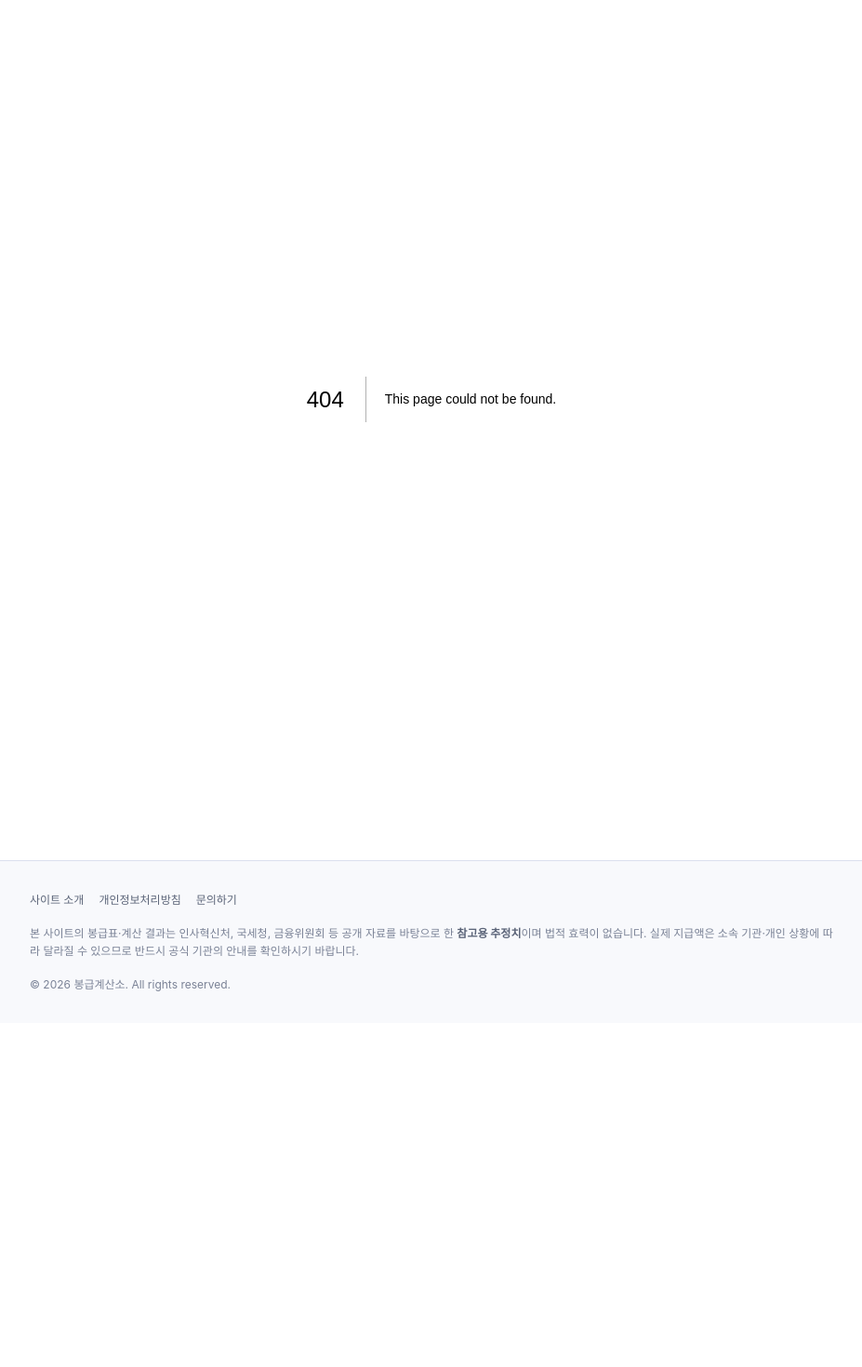
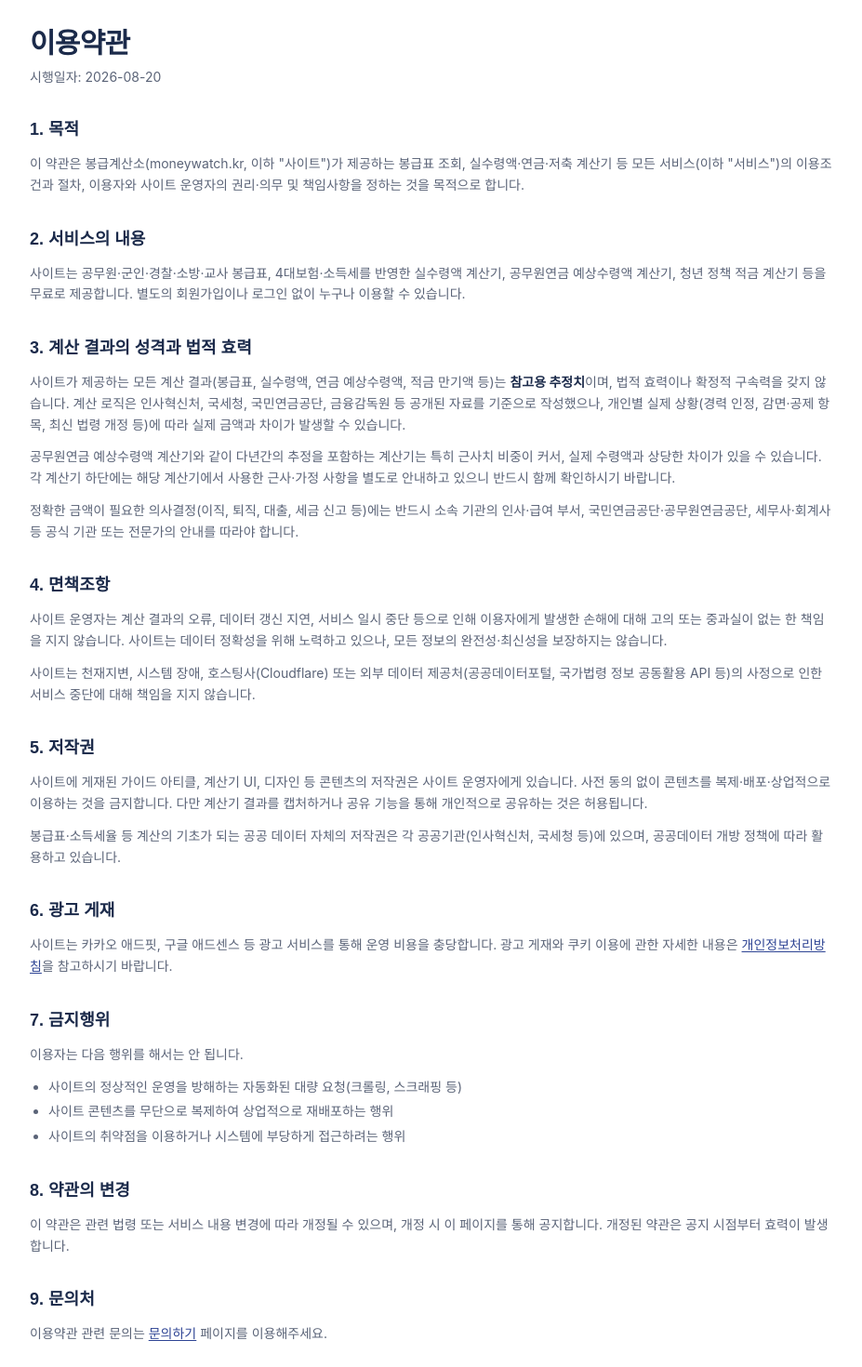
Before and after one commit to parkdane/pay-calc, a Next.js app: page /terms in a window 1280 px wide. Before the commit this address had no page. Shown: the part 60-1530 px from the top of the page at 93% size, without its empty margins (176-1103 px from the left). Before the commit the page ends 1160 px from the top, so only its background shows below. Built offline with nearby package versions, Linux system fonts and the light colour scheme; a web font is replaced by a local one.

Commit message:
이용약관 페이지 추가, sitemap에 about/privacy/contact/terms 누락분 보강

```diff
--- a/app/sitemap.ts
+++ b/app/sitemap.ts
@@ -17,6 +17,10 @@ export default function sitemap(): MetadataRoute.Sitemap {
     "/calc",
     "/guide",
     "/rates",
+    "/about",
+    "/terms",
+    "/privacy",
+    "/contact",
   ];
 
   // 봉급표
--- /dev/null
+++ b/app/terms/page.tsx
@@ -0,0 +1,129 @@
+import type { Metadata } from "next";
+import Link from "next/link";
+
+export const metadata: Metadata = {
+  title: "이용약관",
+  description: "봉급계산소 서비스 이용조건, 계산 결과의 법적 효력, 면책조항에 대한 안내입니다.",
+  openGraph: {
+    title: "이용약관",
+    description: "봉급계산소 서비스 이용조건, 계산 결과의 법적 효력, 면책조항에 대한 안내입니다.",
+  },
+};
+
+const EFFECTIVE_DATE = "2026-08-20";
+
+export default function TermsPage() {
+  return (
+    <div className="space-y-8">
+      <header className="space-y-2">
+        <h1 className="text-2xl font-bold tracking-tight text-[#1B2A4A] sm:text-3xl">이용약관</h1>
+        <p className="text-sm text-[#5B6478]">시행일자: {EFFECTIVE_DATE}</p>
+      </header>
+
+      <section className="space-y-3 text-sm leading-relaxed text-[#5B6478]">
+        <h2 className="text-lg font-bold text-[#1B2A4A]">1. 목적</h2>
+        <p>
+          이 약관은 봉급계산소(moneywatch.kr, 이하 &quot;사이트&quot;)가 제공하는 봉급표 조회, 실수령액·연금·저축
+          계산기 등 모든 서비스(이하 &quot;서비스&quot;)의 이용조건과 절차, 이용자와 사이트 운영자의 권리·의무
+          및 책임사항을 정하는 것을 목적으로 합니다.
+        </p>
+      </section>
+
+      <section className="space-y-3 text-sm leading-relaxed text-[#5B6478]">
+        <h2 className="text-lg font-bold text-[#1B2A4A]">2. 서비스의 내용</h2>
+        <p>
+          사이트는 공무원·군인·경찰·소방·교사 봉급표, 4대보험·소득세를 반영한 실수령액 계산기, 공무원연금
+          예상수령액 계산기, 청년 정책 적금 계산기 등을 무료로 제공합니다. 별도의 회원가입이나 로그인 없이
+          누구나 이용할 수 있습니다.
+        </p>
+      </section>
+
+      <section className="space-y-3 text-sm leading-relaxed text-[#5B6478]">
+        <h2 className="text-lg font-bold text-[#1B2A4A]">3. 계산 결과의 성격과 법적 효력</h2>
+        <p>
+          사이트가 제공하는 모든 계산 결과(봉급표, 실수령액, 연금 예상수령액, 적금 만기액 등)는{" "}
+          <strong className="text-[#1B2A4A]">참고용 추정치</strong>이며, 법적 효력이나 확정적 구속력을 갖지
+          않습니다. 계산 로직은 인사혁신처, 국세청, 국민연금공단, 금융감독원 등 공개된 자료를 기준으로
+          작성했으나, 개인별 실제 상황(경력 인정, 감면·공제 항목, 최신 법령 개정 등)에 따라 실제 금액과 차이가
+          발생할 수 있습니다.
+        </p>
+        <p>
+          공무원연금 예상수령액 계산기와 같이 다년간의 추정을 포함하는 계산기는 특히 근사치 비중이 커서,
+          실제 수령액과 상당한 차이가 있을 수 있습니다. 각 계산기 하단에는 해당 계산기에서 사용한 근사·가정
+          사항을 별도로 안내하고 있으니 반드시 함께 확인하시기 바랍니다.
+        </p>
+        <p>
+          정확한 금액이 필요한 의사결정(이직, 퇴직, 대출, 세금 신고 등)에는 반드시 소속 기관의 인사·급여
+          부서, 국민연금공단·공무원연금공단, 세무사·회계사 등 공식 기관 또는 전문가의 안내를 따라야 합니다.
+        </p>
+      </section>
+
+      <section className="space-y-3 text-sm leading-relaxed text-[#5B6478]">
+        <h2 className="text-lg font-bold text-[#1B2A4A]">4. 면책조항</h2>
+        <p>
+          사이트 운영자는 계산 결과의 오류, 데이터 갱신 지연, 서비스 일시 중단 등으로 인해 이용자에게 발생한
+          손해에 대해 고의 또는 중과실이 없는 한 책임을 지지 않습니다. 사이트는 데이터 정확성을 위해 노력하고
+          있으나, 모든 정보의 완전성·최신성을 보장하지는 않습니다.
+        </p>
+        <p>
+          사이트는 천재지변, 시스템 장애, 호스팅사(Cloudflare) 또는 외부 데이터 제공처(공공데이터포털, 국가법령
+          정보 공동활용 API 등)의 사정으로 인한 서비스 중단에 대해 책임을 지지 않습니다.
+        </p>
+      </section>
+
+      <section className="space-y-3 text-sm leading-relaxed text-[#5B6478]">
+        <h2 className="text-lg font-bold text-[#1B2A4A]">5. 저작권</h2>
+        <p>
+          사이트에 게재된 가이드 아티클, 계산기 UI, 디자인 등 콘텐츠의 저작권은 사이트 운영자에게 있습니다.
+          사전 동의 없이 콘텐츠를 복제·배포·상업적으로 이용하는 것을 금지합니다. 다만 계산기 결과를 캡처하거나
+          공유 기능을 통해 개인적으로 공유하는 것은 허용됩니다.
+        </p>
+        <p>
+          봉급표·소득세율 등 계산의 기초가 되는 공공 데이터 자체의 저작권은 각 공공기관(인사혁신처, 국세청 등)에
+          있으며, 공공데이터 개방 정책에 따라 활용하고 있습니다.
+        </p>
+      </section>
+
+      <section className="space-y-3 text-sm leading-relaxed text-[#5B6478]">
+        <h2 className="text-lg font-bold text-[#1B2A4A]">6. 광고 게재</h2>
+        <p>
+          사이트는 카카오 애드핏, 구글 애드센스 등 광고 서비스를 통해 운영 비용을 충당합니다. 광고 게재와 쿠키
+          이용에 관한 자세한 내용은{" "}
+          <Link href="/privacy" className="text-[#2E4494] underline underline-offset-2">
+            개인정보처리방침
+          </Link>
+          을 참고하시기 바랍니다.
+        </p>
+      </section>
+
+      <section className="space-y-3 text-sm leading-relaxed text-[#5B6478]">
+        <h2 className="text-lg font-bold text-[#1B2A4A]">7. 금지행위</h2>
+        <p>이용자는 다음 행위를 해서는 안 됩니다.</p>
+        <ul className="list-disc space-y-1 pl-5">
+          <li>사이트의 정상적인 운영을 방해하는 자동화된 대량 요청(크롤링, 스크래핑 등)</li>
+          <li>사이트 콘텐츠를 무단으로 복제하여 상업적으로 재배포하는 행위</li>
+          <li>사이트의 취약점을 이용하거나 시스템에 부당하게 접근하려는 행위</li>
+        </ul>
+      </section>
+
+      <section className="space-y-3 text-sm leading-relaxed text-[#5B6478]">
+        <h2 className="text-lg font-bold text-[#1B2A4A]">8. 약관의 변경</h2>
+        <p>
+          이 약관은 관련 법령 또는 서비스 내용 변경에 따라 개정될 수 있으며, 개정 시 이 페이지를 통해
+          공지합니다. 개정된 약관은 공지 시점부터 효력이 발생합니다.
+        </p>
+      </section>
+
+      <section className="space-y-3 text-sm leading-relaxed text-[#5B6478]">
+        <h2 className="text-lg font-bold text-[#1B2A4A]">9. 문의처</h2>
+        <p>
+          이용약관 관련 문의는{" "}
+          <Link href="/contact" className="text-[#2E4494] underline underline-offset-2">
+            문의하기
+          </Link>{" "}
+          페이지를 이용해주세요.
+        </p>
+      </section>
+    </div>
+  );
+}
```
